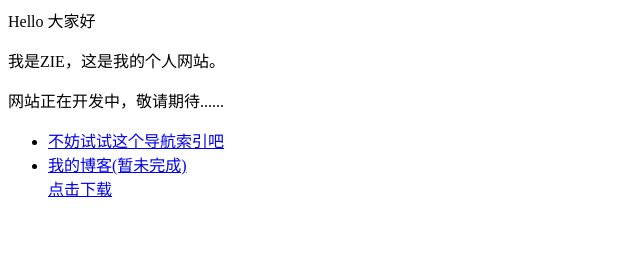
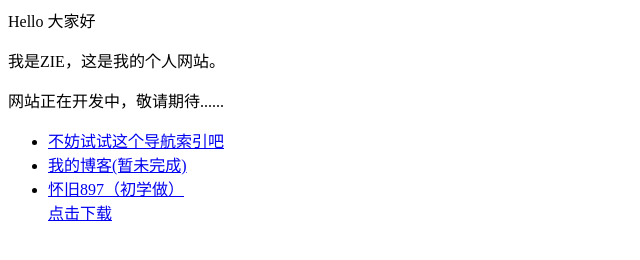
Before and after one commit to zc130/zc130.github.io, a plain HTML site: page index.html in a window 1280 px wide. Shown: the whole page, without its empty margins (0-640 px from the left). Drawn offline with Linux system fonts and the light colour scheme.

Commit message:
Update index.html

```diff
--- a/index.html
+++ b/index.html
@@ -5,5 +5,6 @@
 <ul>
   <li> <a href="https://zc130.github.io/search">不妨试试这个导航索引吧</a> </li>
   <li> <a href="https://zc130.github.io/404">我的博客(暂未完成)</a> </li>
+  <li> <a href="https://zc130.github.io/897">怀旧897（初学做）</a> </li>
   <a href="/Files/The power of innovation.pptx" download="The power of innovation.pptx">点击下载</a>
 </ul>
```
